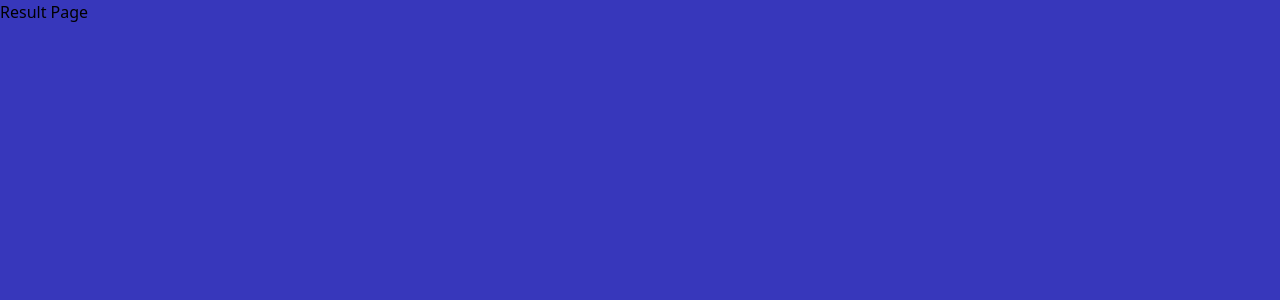
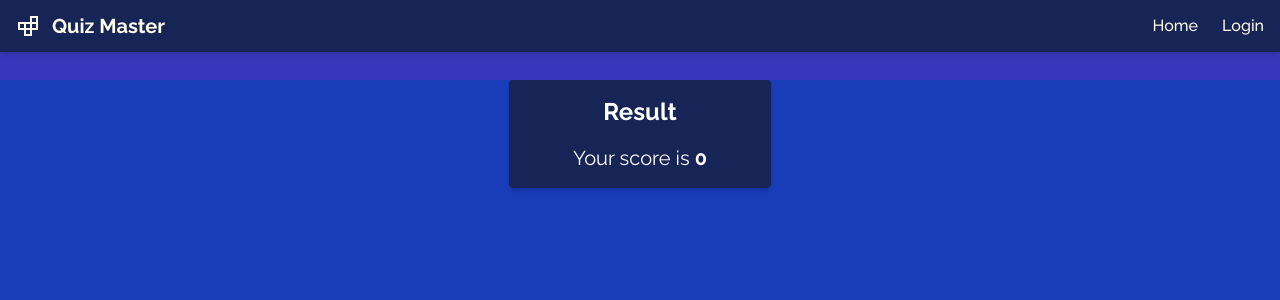
Before and after one commit to jerrymathew24/quizzmaster-frontend, a React (Vite) app: page /result in a window 1280 px wide. Shown: the top 300 px of the page. Built offline with nearby package versions, Linux system fonts and the light colour scheme.

Commit message:
page: result

```diff
--- a/index.html
+++ b/index.html
@@ -2,10 +2,14 @@
 <html lang="en">
   <head>
     <meta charset="UTF-8" />
+     <link
+      href="https://fonts.googleapis.com/css2?family=Raleway:wght@400;500;700&display=swap"
+      rel="stylesheet"
+    />
     <link rel="icon" type="image/svg+xml" href="/vite.svg" />
     <link rel="stylesheet" href="https://fonts.googleapis.com/css2?family=Material+Symbols+Outlined:opsz,wght,FILL,GRAD@24,400,0,0&icon_names=crossword" />
     <meta name="viewport" content="width=device-width, initial-scale=1.0" />
-    <title>Vite + React</title>
+    <title>Quiz Master</title>
   </head>
   <body>
     <div id="root"></div>
--- a/src/Pages/Result.jsx
+++ b/src/Pages/Result.jsx
@@ -1,5 +1,19 @@
+import { useQuiz } from "../context/quiz-context";
+import { Navbar } from "../components/Navbar/Navbar.jsx";
+
 export const Result = () => {
-    return (
-        <h1>Result Page</h1>
-    )
-}
+  const { score } = useQuiz();
+
+  return (
+    <>
+      <Navbar />
+      <main className="min-h-screen flex flex-col items-center mt-7 bg-blue-800 text-gray-800">
+        <div className="bg-blue-950 shadow-md rounded-sm p-4 px-16 text-xl">
+        <h2 className="text-2xl font-bold mb-4 text-white text-center">Result</h2>
+
+          <span className="text-white">Your score is <strong>{score}</strong></span>
+        </div>
+      </main>
+    </>
+  );
+};
--- a/src/index.css
+++ b/src/index.css
@@ -1,4 +1,7 @@
 @import "tailwindcss";
+
 body {
   background-color: rgba(6, 6, 170, 0.8);
+  font-family: 'Raleway', sans-serif;
+
 }
```
